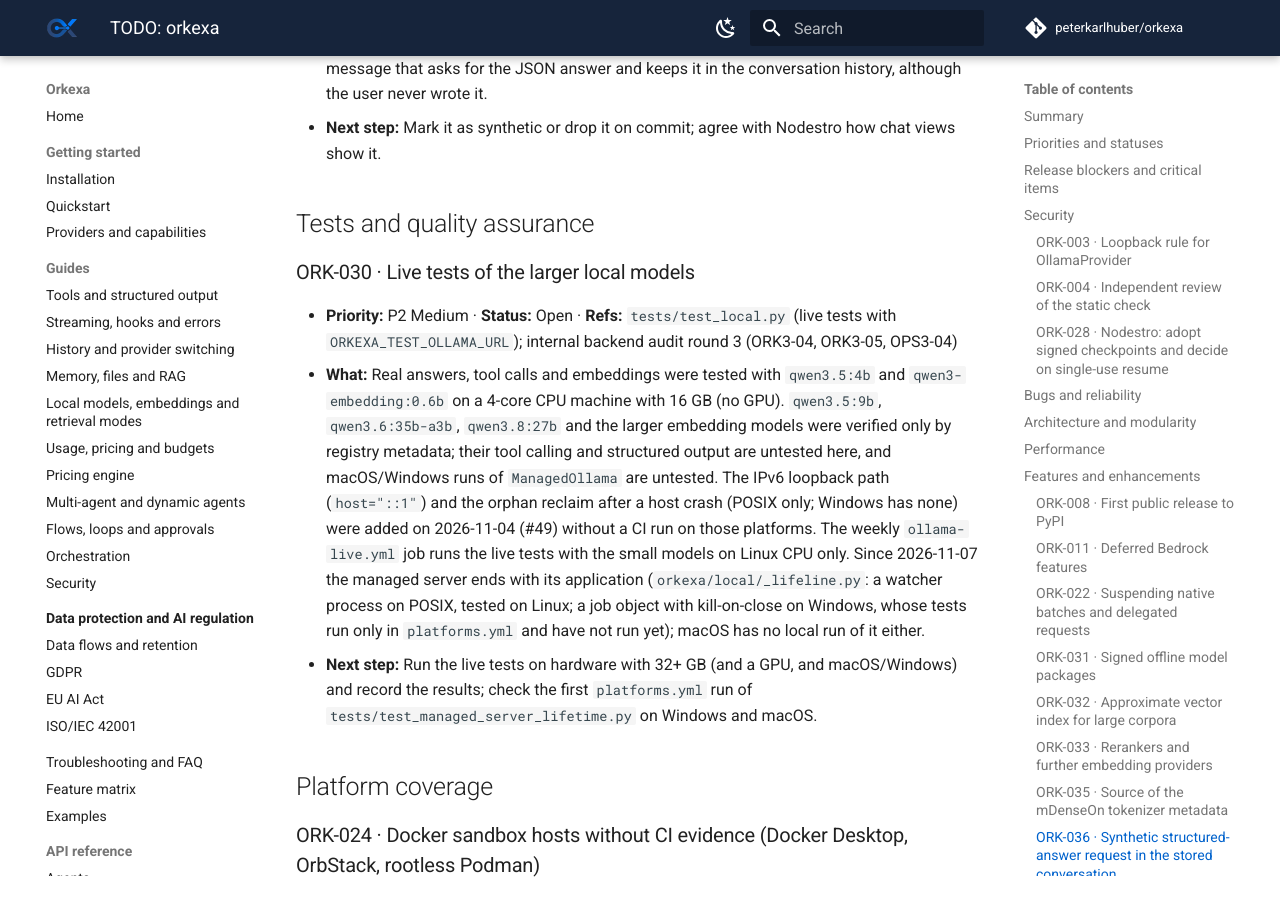
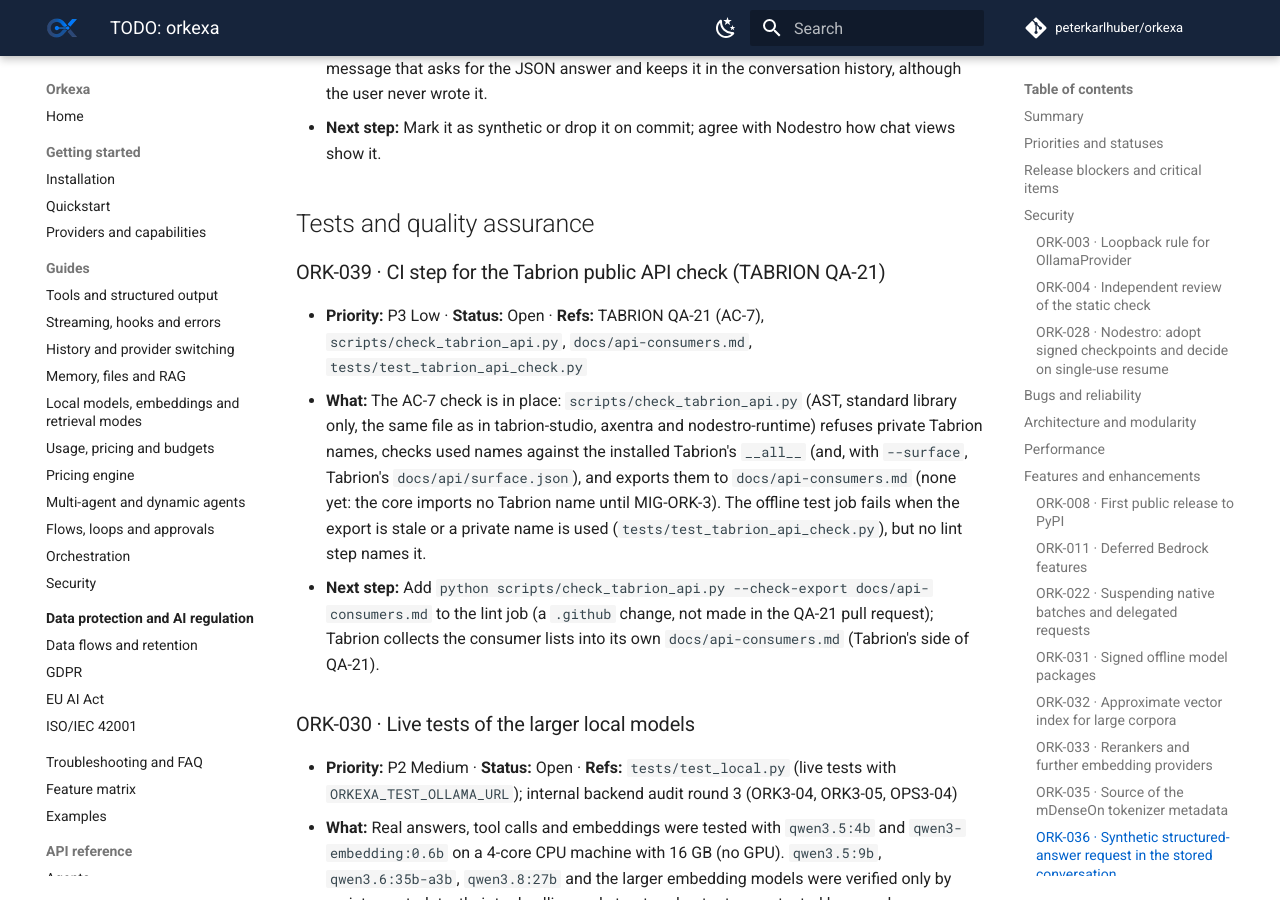
Before and after one commit to peterkarlhuber/orkexa, an MkDocs documentation site: the page built from docs/TODO.md, in a window 1280 px wide and 900 px high, scrolled down 5059 px. Built offline with MkDocs 1.6.1 and Material for MkDocs 9.7.7, drawn with Linux system fonts in a browser that asks for light colours; comment, search, counter and statistics services are not loaded.

Commit message:
Record the Tabrion API check in TODO and CHANGELOG (TABRION QA-21)
Co-Authored-By: Claude Opus 5.5 <noreply@anthropic.com>
Claude-Session: https://claude.ai/code/session_011tY7TC7Nu5VGro3DJGJcv8

```diff
--- a/docs/TODO.md
+++ b/docs/TODO.md
@@ -160,6 +160,19 @@ None known.
 
 ## Tests and quality assurance
 
+### ORK-039 · CI step for the Tabrion public API check (TABRION QA-21)
+
+- **Priority:** P3 Low · **Status:** Open · **Refs:** TABRION QA-21 (AC-7), `scripts/check_tabrion_api.py`,
+  `docs/api-consumers.md`, `tests/test_tabrion_api_check.py`
+- **What:** The AC-7 check is in place: `scripts/check_tabrion_api.py` (AST, standard library only, the same file as
+  in tabrion-studio, axentra and nodestro-runtime) refuses private Tabrion names, checks used names against the
+  installed Tabrion's `__all__` (and, with `--surface`, Tabrion's `docs/api/surface.json`), and exports them to
+  `docs/api-consumers.md` (none yet: the core imports no Tabrion name until MIG-ORK-3). The offline test job fails
+  when the export is stale or a private name is used (`tests/test_tabrion_api_check.py`), but no lint step names it.
+- **Next step:** Add `python scripts/check_tabrion_api.py --check-export docs/api-consumers.md` to the lint job (a
+  `.github` change, not made in the QA-21 pull request); Tabrion collects the consumer lists into its own
+  `docs/api-consumers.md` (Tabrion's side of QA-21).
+
 ### ORK-030 · Live tests of the larger local models
 
 - **Priority:** P2 Medium · **Status:** Open · **Refs:** `tests/test_local.py` (live tests with
```
Also changed, not shown: other parts of docs/TODO.md (+1 -1 lines), CHANGELOG.md (+8 -0 lines).
